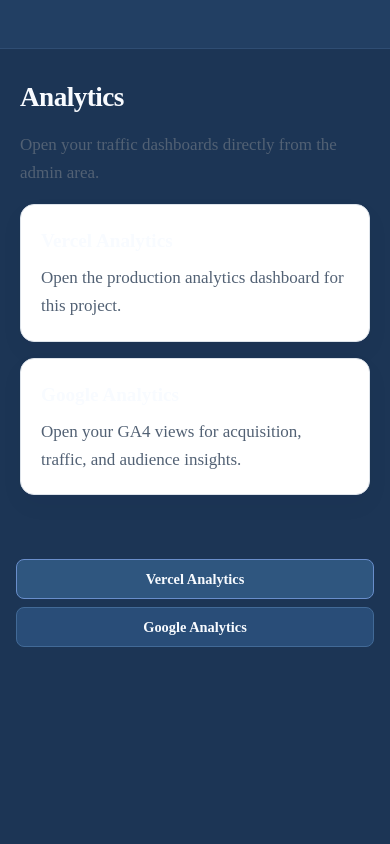
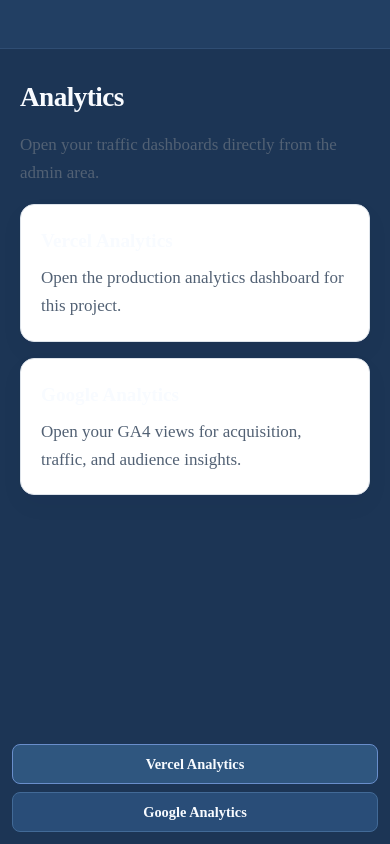
Before and after one commit to rehmatullahjan80-del/two-minutes-explained, a Next.js app: page /keystatic/analytics in a window 390 px wide. Built offline with nearby package versions, Linux system fonts and the light colour scheme; no server answers.

Commit message:
Keep analytics visible on mobile

```diff
--- a/app/globals.css
+++ b/app/globals.css
@@ -162,16 +162,18 @@
   .keystatic-admin-nav__right { margin-left:0; }
   .keystatic-admin-actions { width:100%; }
   .keystatic-admin-footer-actions {
-    position:static;
-    right:auto;
-    bottom:auto;
-    padding:0 1rem 1rem;
-    margin:1rem 0 0;
+    position:fixed;
+    right:.75rem;
+    bottom:.75rem;
+    left:.75rem;
+    width:auto;
+    max-width:none;
+    padding:0;
+    margin:0;
+    z-index:20;
     display:flex;
     flex-direction:column;
     gap:.5rem;
-    width:100%;
-    max-width:none;
   }
   .keystatic-admin-link { width:100%; }
 }
```
